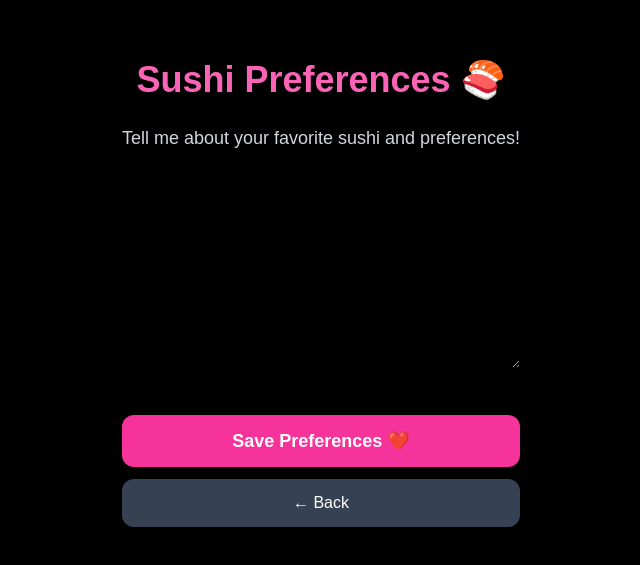
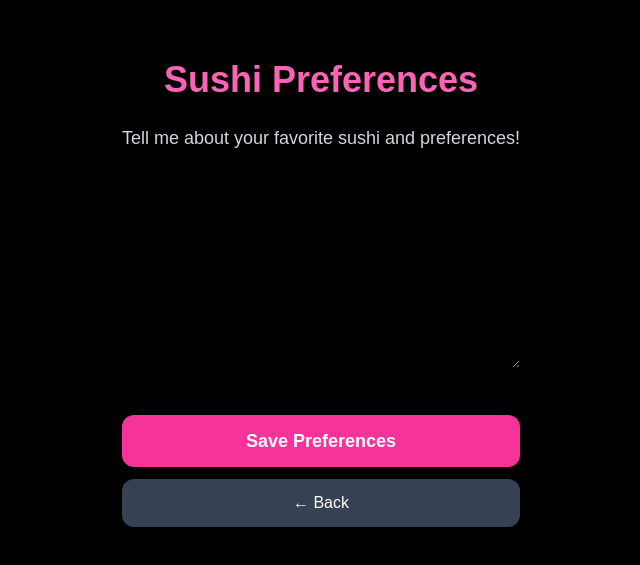
Before and after one commit to Mohnclizzy/valentines-protocol, a Next.js app: page /sushi in a window 1280 px wide. Shown: the part 107-672 px from the top of the page, without its empty margins (319-959 px from the left). Built offline with nearby package versions, Linux system fonts and the light colour scheme.

Commit message:
Save sushi page edits

```diff
--- a/app/sushi/page.tsx
+++ b/app/sushi/page.tsx
@@ -21,7 +21,7 @@ export default function SushiPage() {
         className="text-center space-y-6 max-w-2xl"
       >
         <h1 className="text-4xl font-bold text-pink-400">
-          Sushi Preferences 🍣
+          Sushi Preferences
         </h1>
         <p className="text-lg text-gray-300">
           Tell me about your favorite sushi and preferences!
@@ -39,7 +39,7 @@ export default function SushiPage() {
             onClick={handleSubmit}
             className="w-full bg-pink-500 hover:bg-pink-400 transition px-6 py-3 rounded-xl font-bold text-lg"
           >
-            Save Preferences ❤️
+            Save Preferences
           </button>
           <button
             onClick={() => router.push("/")}
```
